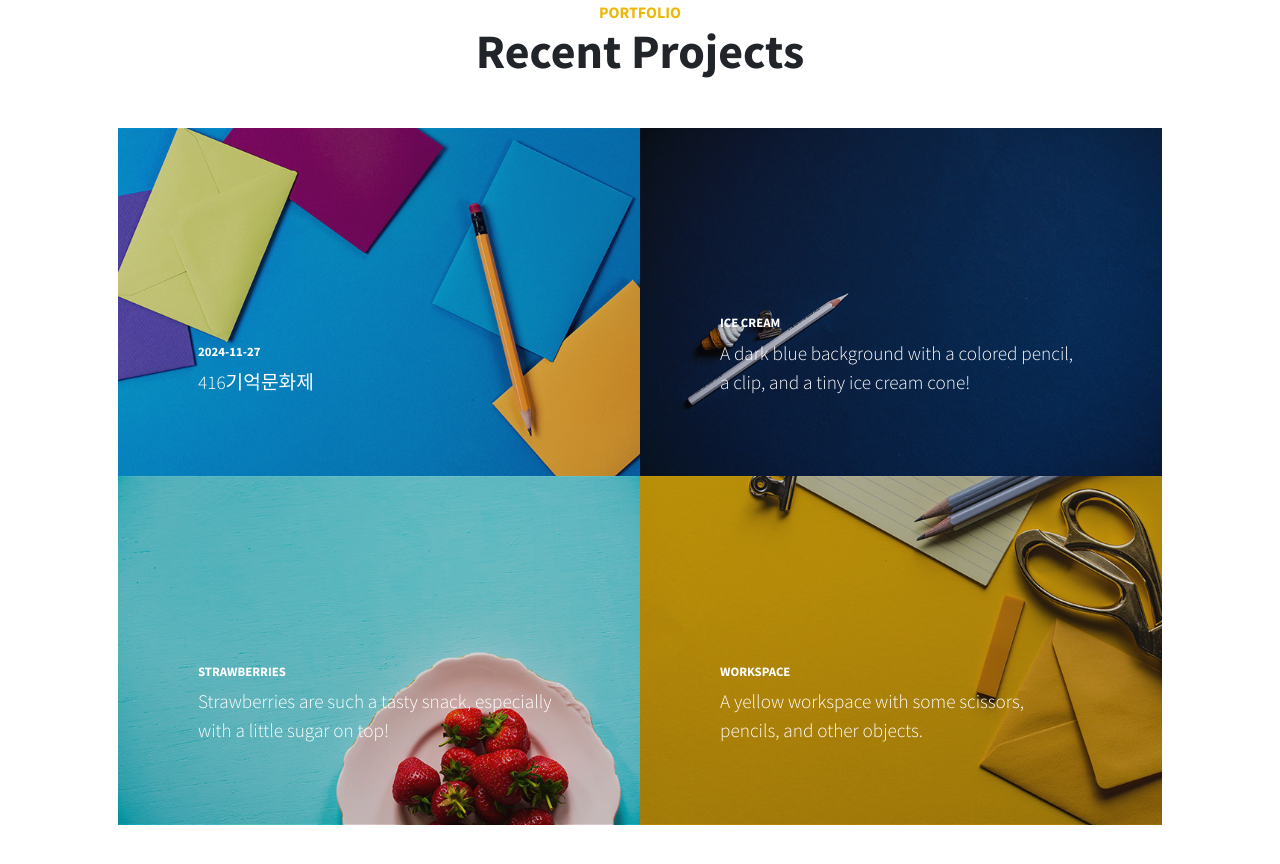
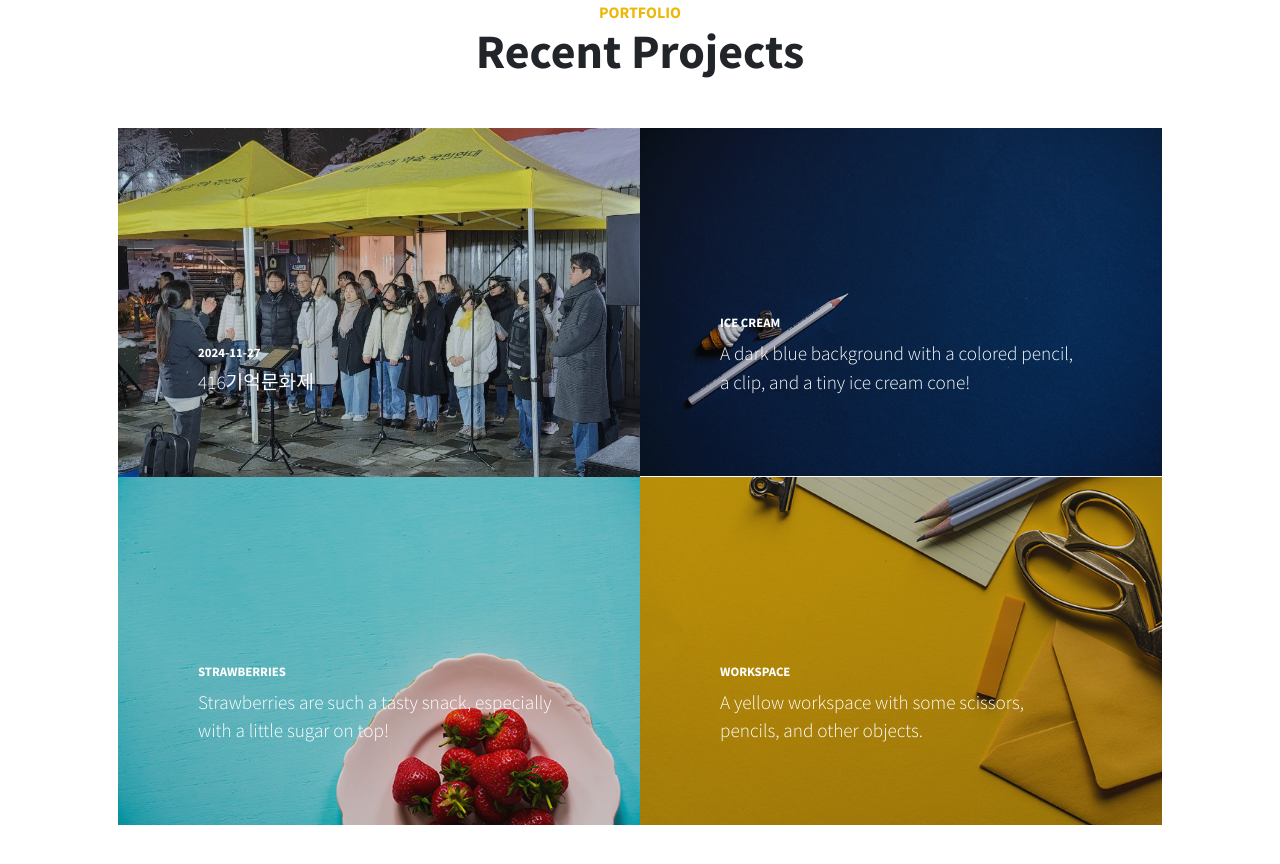
Before and after one commit to yeoleomolo/yeoleomolo.github.io, a plain HTML site: page index.html in a window 1280 px wide. Shown: the part 2653-3517 px from the top of the page. Drawn offline with nearby package versions, Linux system fonts and the light colour scheme.

Commit message:
Update index.html and add new images

```diff
--- a/index.html
+++ b/index.html
@@ -116,7 +116,7 @@
                                     <p class="mb-0">416기억문화제</p>
                                 </div>
                             </div>
-                            <img class="img-fluid" src="assets/img/portfolio-1.jpg" alt="..." />
+                            <img class="img-fluid" src="assets/img/20241127_a.jpg" alt="..." />
                         </a>
                     </div>
                     <div class="col-lg-6">
```
